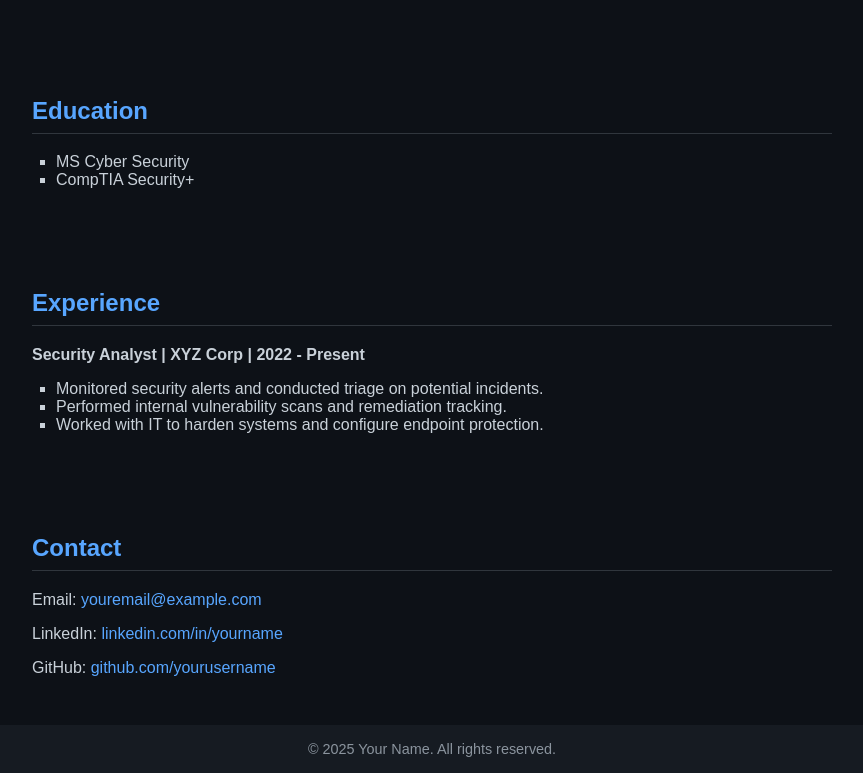
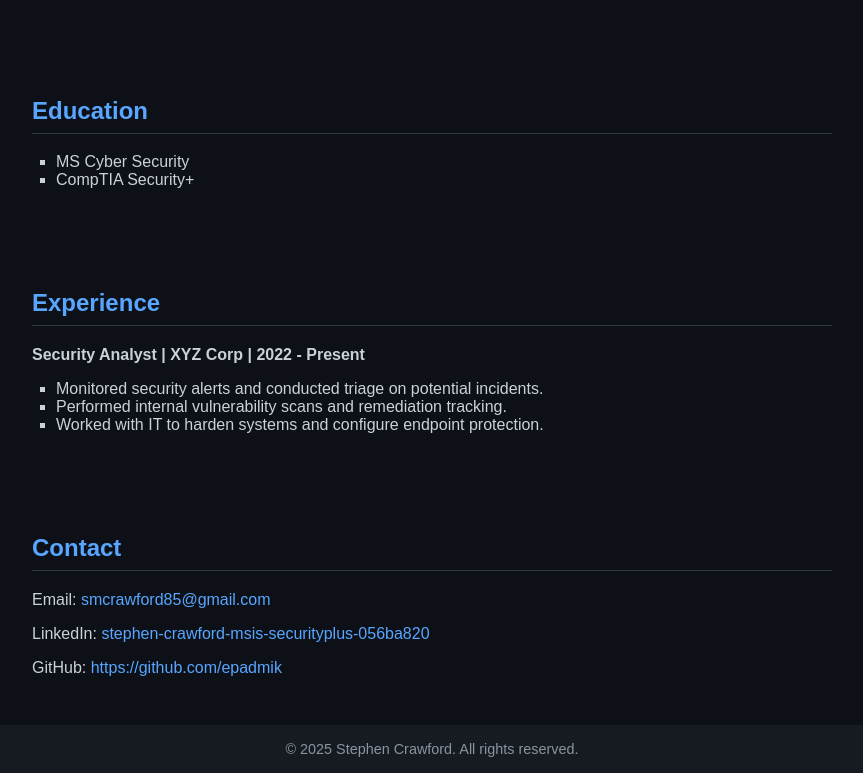
Before and after one commit to epadmik/cybersecurity-portfolio, a plain HTML site: page index.html in a window 1280 px wide. Shown: the part 528-1301 px from the top of the page, without its empty margins (208-1071 px from the left). Drawn offline with Linux system fonts and the light colour scheme.

Commit message:
Update index.html

```diff
--- a/index.html
+++ b/index.html
@@ -101,13 +101,13 @@
 
 <section>
   <h2>Contact</h2>
-  <p>Email: <a href="mailto:youremail@example.com">youremail@example.com</a></p>
-  <p>LinkedIn: <a href="https://www.linkedin.com/in/yourname" target="_blank">linkedin.com/in/yourname</a></p>
-  <p>GitHub: <a href="https://github.com/yourusername" target="_blank">github.com/yourusername</a></p>
+  <p>Email: <a href="mailto:smcrawford85@gmail.com">smcrawford85@gmail.com</a></p>
+  <p>LinkedIn: <a href="https://www.linkedin.com/in/stephen-crawford-msis-securityplus-056ba820/" target="_blank">stephen-crawford-msis-securityplus-056ba820</a></p>
+  <p>GitHub: <a href="https://github.com/epadmik" target="_blank">https://github.com/epadmik</a></p>
 </section>
 
 <footer>
-  &copy; 2025 Your Name. All rights reserved.
+  &copy; 2025 Stephen Crawford. All rights reserved.
 </footer>
 
 </body>
```
